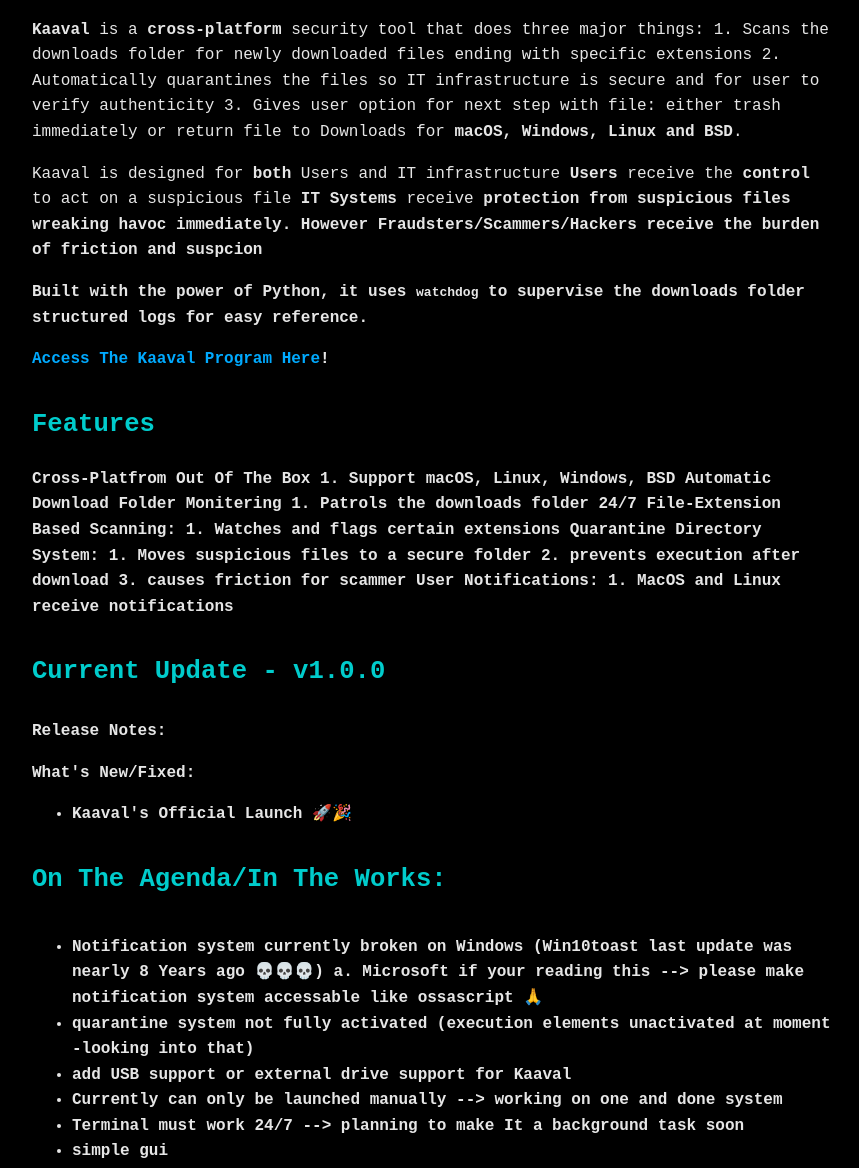
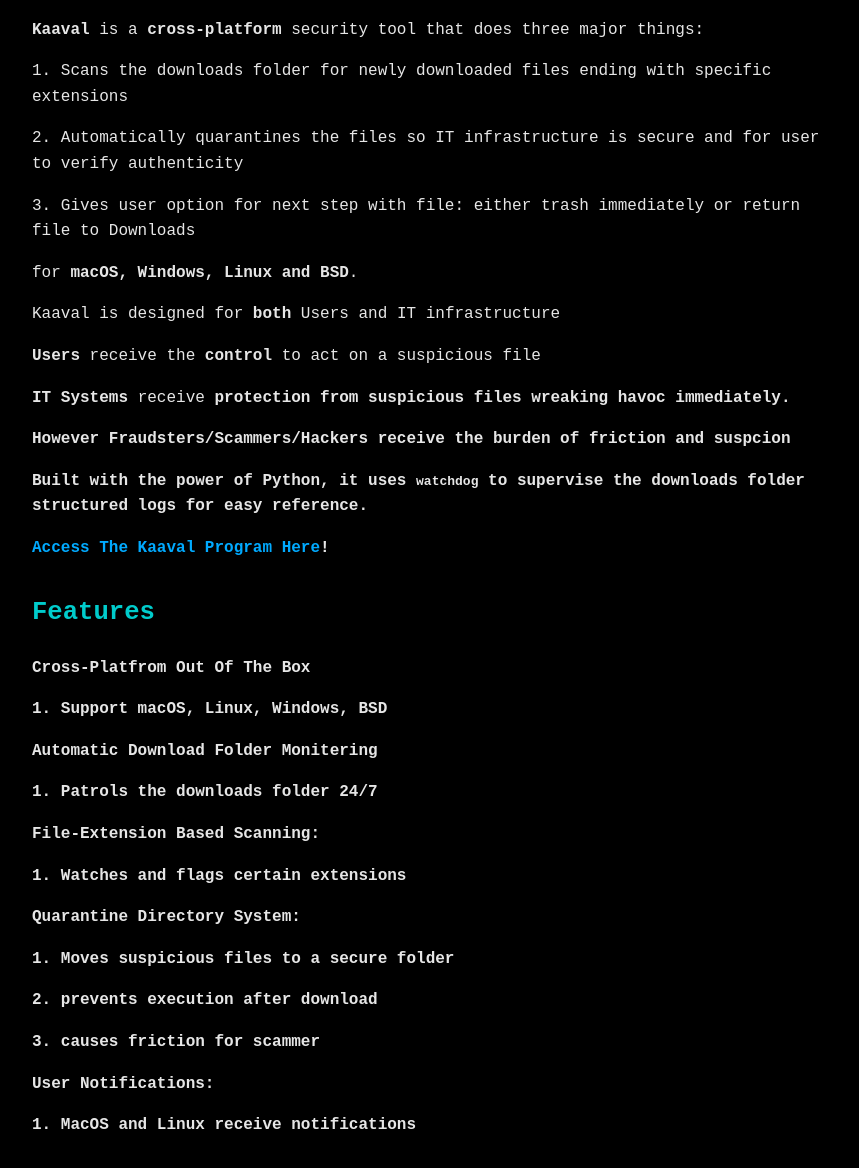
Before and after one commit to GitHubCoder144/Personal_Website, a plain HTML site: page kaaval.html in a window 1280 px wide. Shown: the part 340-1508 px from the top of the page, without its empty margins (208-1067 px from the left). Drawn offline with Linux system fonts and the light colour scheme.

Commit message:
mades several changes to layout adding <p>

```diff
--- a/kaaval.html
+++ b/kaaval.html
@@ -72,21 +72,22 @@ h4 {
     <h1>Kaaval: Guarding Your System, One Extension at a time. </h1>
     <p>
       <strong>Kaaval</strong> is a <strong>cross-platform</strong> security tool that does three major things:
+    </p>
+      <p>1. Scans the downloads folder for newly downloaded files ending with specific extensions</p>
+      <p>2. Automatically quarantines the files so IT infrastructure is secure and for user to verify authenticity</p>
+      <p>3. Gives user option for next step with file: either trash immediately or return file to Downloads</p>
 
-      1. Scans the downloads folder for newly downloaded files ending with specific extensions
-      2. Automatically quarantines the files so IT infrastructure is secure and for user to verify authenticity
-      3. Gives user option for next step with file: either trash immediately or return file to Downloads
+      <p>for <strong>macOS, Windows, Linux and BSD</strong>.</p>
 
-      for <strong>macOS, Windows, Linux and BSD</strong>.
-    </p>
 
-    <p>
-      Kaaval is designed for <strong> both </strong> Users and IT infrastructure
-      <strong> Users </strong> receive the <strong> control </strong> to act on a suspicious file
-      <strong> IT Systems </strong> receive <strong> protection <strong> from suspicious files wreaking havoc <strong> immediately. </strong>
 
-      However <strong> Fraudsters/Scammers/Hackers </strong> receive the burden of <strong> friction and suspcion </strong>
-    </p>
+      <p> Kaaval is designed for <strong> both </strong> Users and IT infrastructure </p>
+      <p> <strong> Users </strong> receive the <strong> control </strong> to act on a suspicious file </p>
+      <p> <strong> IT Systems </strong> receive <strong> protection <strong> from suspicious files wreaking havoc
+        <strong> immediately. </strong> </p>
+
+      <p> </p>However <strong> Fraudsters/Scammers/Hackers </strong>
+      receive the burden of <strong> friction and suspcion </strong> </p>
 
     <p>
       Built with the power of <strong>Python</strong>, it uses <code>watchdog</code> to supervise the downloads folder
@@ -97,24 +98,23 @@ h4 {
 
 
     <h2>Features</h2>
-    <p>
-      Cross-Platfrom Out Of The Box
-        1. Support macOS, Linux, Windows, BSD
 
-      Automatic Download Folder Monitering
-        1. Patrols the downloads folder 24/7
+      <p>Cross-Platfrom Out Of The Box</p>
+        <p>1. Support macOS, Linux, Windows, BSD</p>
 
-      File-Extension Based Scanning:
+      <p>Automatic Download Folder Monitering</p>
+        <p>1. Patrols the downloads folder 24/7</p>
+
+      <p>File-Extension Based Scanning:</p>
         1. Watches and flags certain extensions
 
-      Quarantine Directory System:
-        1. Moves suspicious files to a secure folder
-        2. prevents execution after download
-        3. causes friction for scammer
+      <p>Quarantine Directory System:</p>
+        <p>1. Moves suspicious files to a secure folder</p>
+        <p>2. prevents execution after download</p>
+        <p>3. causes friction for scammer</p>
 
-      User Notifications:
-        1. MacOS and Linux receive notifications
-    </p>
+      <p>User Notifications:</p>
+        <p>1. MacOS and Linux receive notifications</p>
 
     <h3>Current Update - v1.0.0</h3>
       <p>Release Notes:</p>
```
